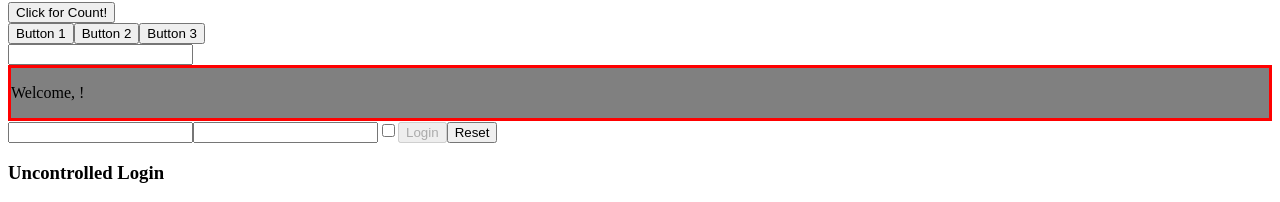
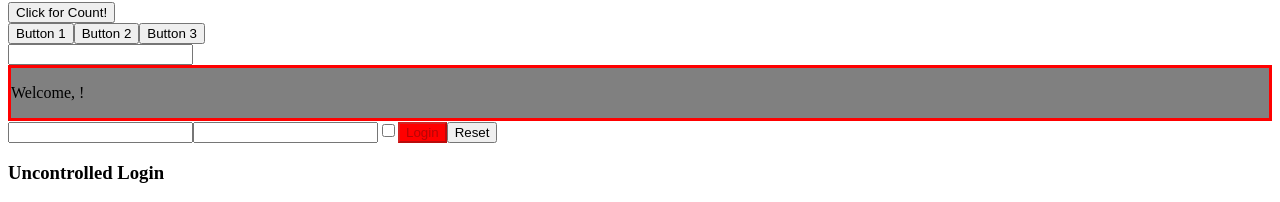
Before and after one commit to ndrSaba/react-exercise, a React (Create React App) app in the folder react-exercises/: page / in a window 1280 px wide. Shown: the part 340-542 px from the top of the page. Built offline with nearby package versions, Linux system fonts and the light colour scheme.

Commit message:
inserito style direttamente nel button login

```diff
--- a/react-exercises/src/Login.js
+++ b/react-exercises/src/Login.js
@@ -41,7 +41,7 @@ export class Login extends React.Component{
             <input name="username" value={this.state.username} onChange={this.inputUpdate}/>
             <input name="password" type="password" value={this.state.password} onChange={this.inputUpdate}/>
             <input name="remember" type="checkbox" checked={this.state.remember} onChange={this.inputUpdate}/>
-            <button id="login" disabled={!this.state.username || !this.state.password } onClick={this.loginButton}>Login</button>
+            <button style={{backgroundColor: this.state.password.length < 8 ? 'red' : 'green'}} id="login" disabled={!this.state.username || !this.state.password } onClick={this.loginButton}>Login</button>
             <button id="reset"  onClick={this.resetLogin}>Reset</button>
         </div>)
     }
```
